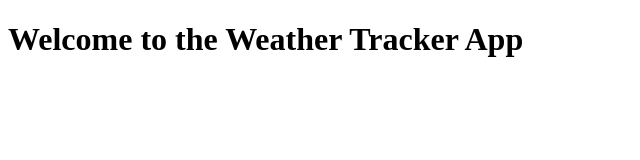
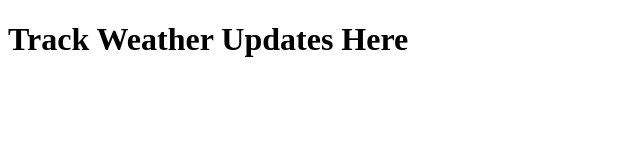
Before and after one commit to cs23095/WeatherTracker, a plain HTML site: page index.html in a window 1280 px wide. Shown: the whole page, without its empty margins (0-640 px from the left). Drawn offline with Linux system fonts and the light colour scheme.

Commit message:
changed header 1 in index.html

```diff
--- a/index.html
+++ b/index.html
@@ -6,6 +6,6 @@
     <title>Weather Tracker App</title>
 </head>
 <body>
-    <h1>Welcome to the Weather Tracker App</h1>
+    <h1>Track Weather Updates Here</h1>
 </body>
 </html>
```
